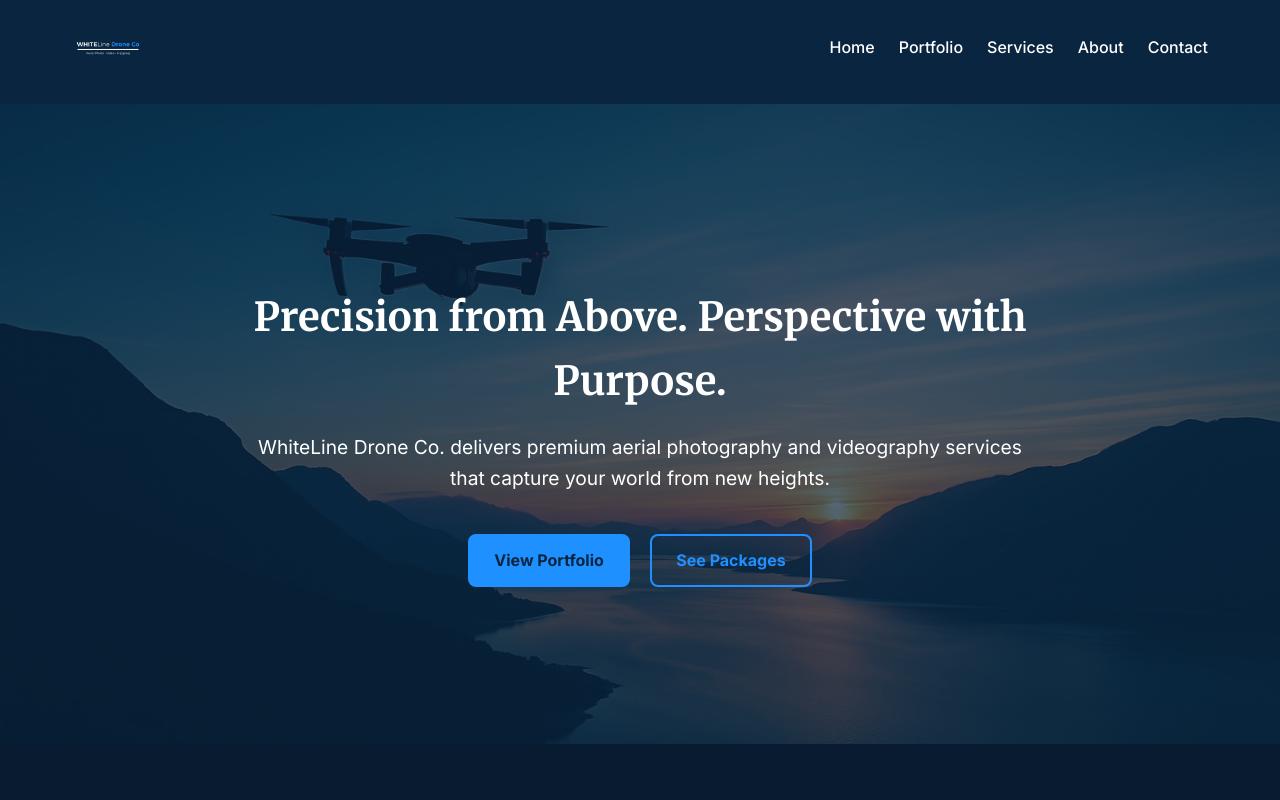
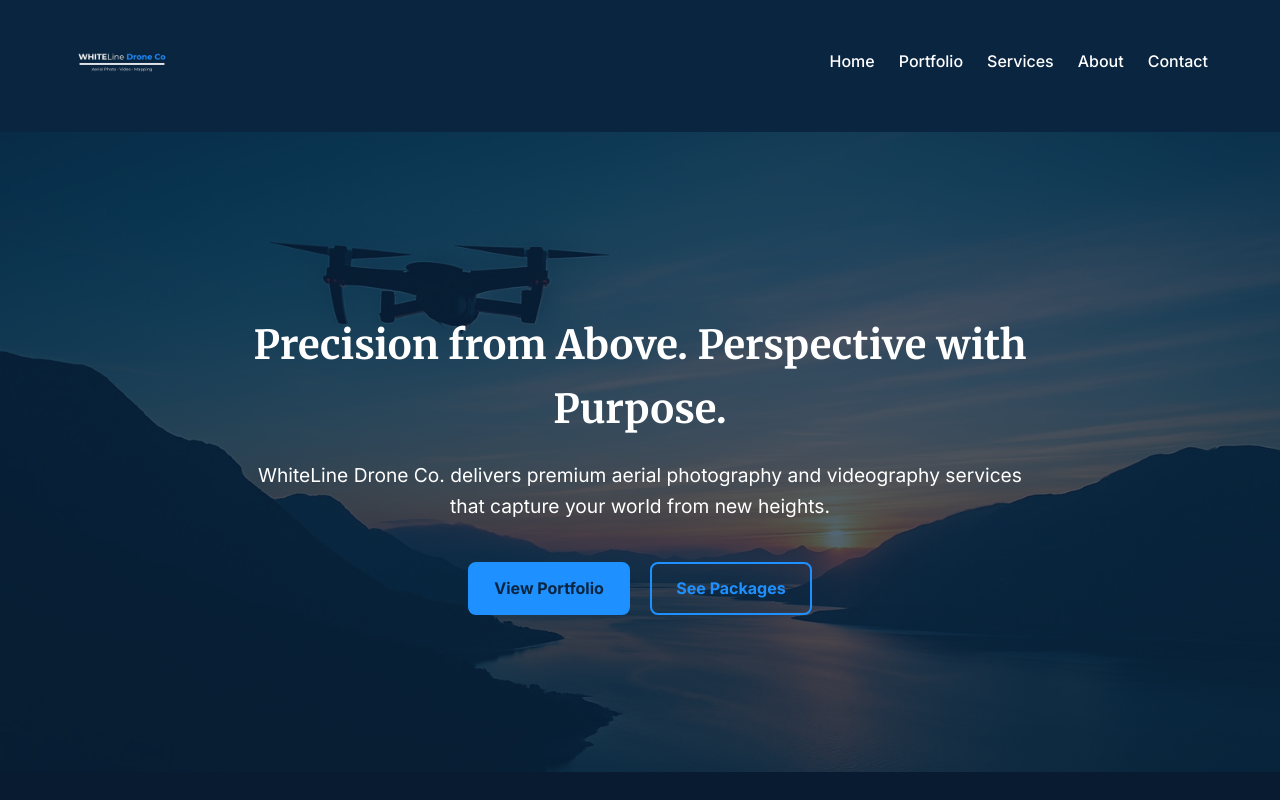
Before and after one commit to whitelinedroneco/whitelinedroneco-site, a plain HTML site: page index.html in a window 1280 px wide. Shown: the top 800 px of the page. Drawn offline with Linux system fonts and the light colour scheme; some packages are replaced by stand-ins of ours; a script that the page names is missing.

Commit message:
Update styles.css

```diff
--- a/assets/css/styles.css
+++ b/assets/css/styles.css
@@ -51,7 +51,7 @@ header {
 /* Increase the size of the logo in the navigation bar. A taller logo
    helps it stand out without overwhelming the nav. */
 .logo img {
-  height: 72px;
+  height: 100px;
 }
 
 nav {
```
